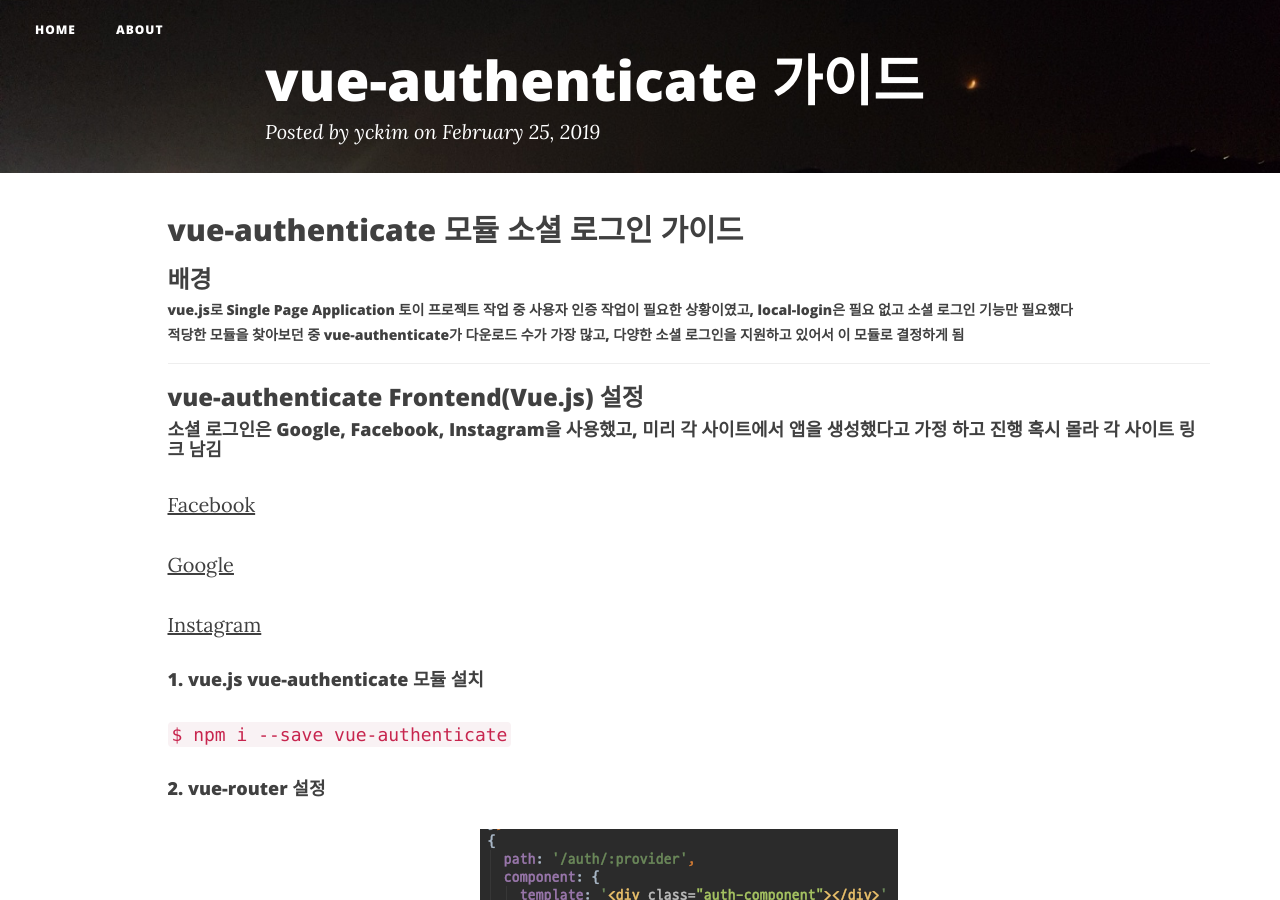
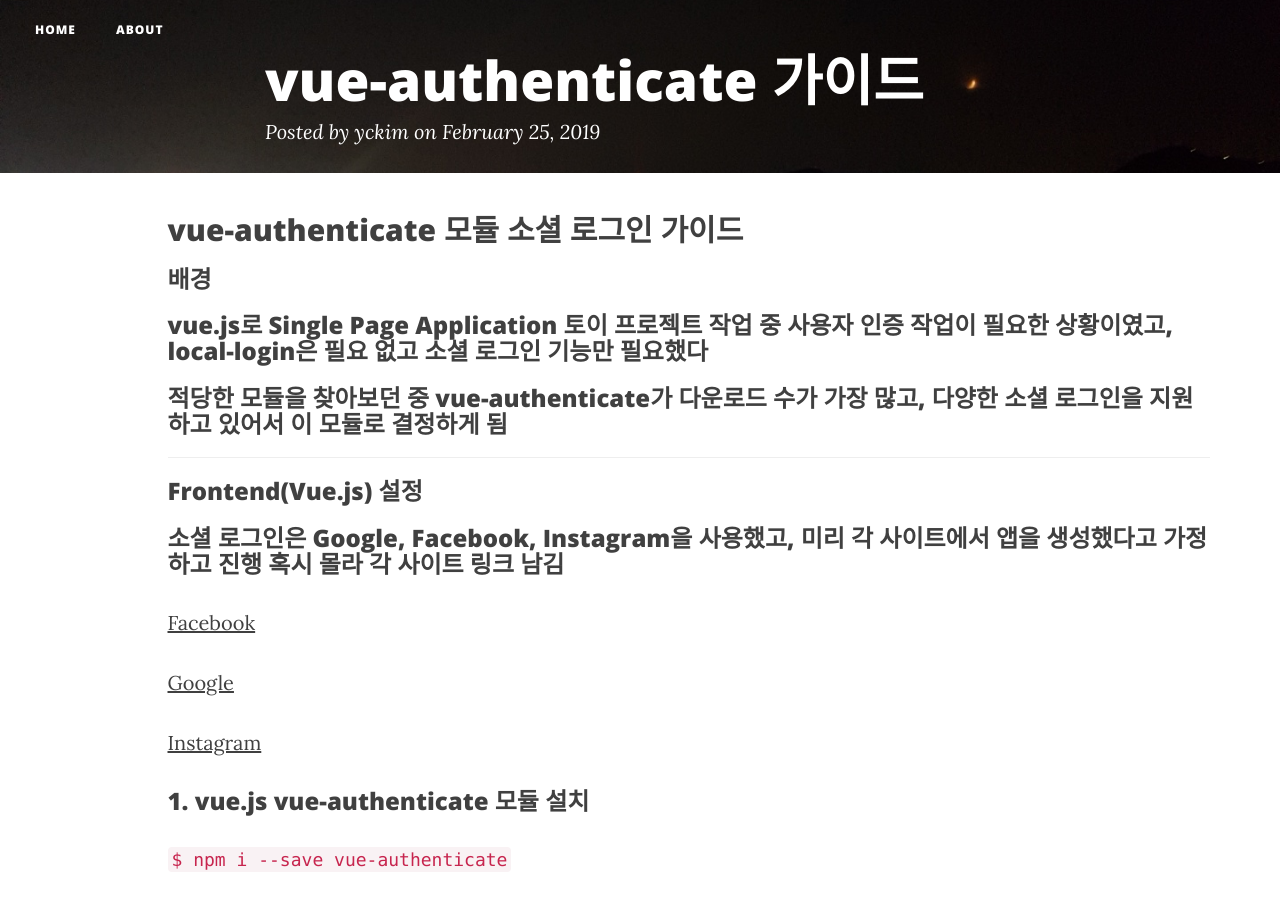
Before and after one commit to kimyeong-chae/kimyeong-chae.github.io, a Jekyll site: the page built from _posts/vuejs/2019-02-26-vue-authenticate-guide.md, in a window 1280 px wide and 900 px high. Built offline with Jekyll 4.4.1, drawn with Linux system fonts in a browser that asks for light colours; nearby versions of some CDN libraries; comment, search, counter and statistics services are not loaded; some of the changed text lies outside the part shown.

Commit message:
modify post

````diff
--- a/_posts/vuejs/2019-02-26-vue-authenticate-guide.md
+++ b/_posts/vuejs/2019-02-26-vue-authenticate-guide.md
@@ -9,49 +9,60 @@ author : yckim
 ## vue-authenticate 모듈 소셜 로그인 가이드
 
 ### 배경
-##### vue.js로 Single Page Application 토이 프로젝트 작업 중 사용자 인증 작업이 필요한 상황이였고, local-login은 필요 없고 소셜 로그인 기능만 필요했다
-##### 적당한 모듈을 찾아보던 중 vue-authenticate가 다운로드 수가 가장 많고, 다양한 소셜 로그인을 지원하고 있어서 이 모듈로 결정하게 됨
----
 
-### vue-authenticate Frontend(Vue.js) 설정
 
-#### 소셜 로그인은 Google, Facebook, Instagram을 사용했고, 미리 각 사이트에서 앱을 생성했다고 가정 하고 진행 **혹시 몰라 각 사이트 링크 남김**
+### vue.js로 Single Page Application 토이 프로젝트 작업 중 사용자 인증 작업이 필요한 상황이였고, local-login은 필요 없고 소셜 로그인 기능만 필요했다
+
+
+### 적당한 모듈을 찾아보던 중 vue-authenticate가 다운로드 수가 가장 많고, 다양한 소셜 로그인을 지원하고 있어서 이 모듈로 결정하게 됨
+
+-----
+
+### Frontend(Vue.js) 설정
+
+
+### 소셜 로그인은 Google, Facebook, Instagram을 사용했고, 미리 각 사이트에서 앱을 생성했다고 가정 하고 진행 **혹시 몰라 각 사이트 링크 남김**
 [Facebook](https://developers.facebook.com/apps/)
 
 [Google](https://console.developers.google.com/apis/)
 
 [Instagram](https://www.instagram.com/developer/clients/manage/)
 
-#### 1. vue.js vue-authenticate 모듈 설치
+### 1. vue.js vue-authenticate 모듈 설치
 `$ npm i --save vue-authenticate`
 
-#### 2. vue-router 설정
+
+### 2. vue-router 설정
 ![1](/img/post/20190226/2.png )
-#### vue-router 가장 하단에 추가함
-
-#### 3. vue.js instance 설정파일에서 vue-authenticate 설정 추가
-![1](/img/post/20190226/1.png )
-#### **redirectUri는 위의 2번에서 설정한 path로 해주면 된다**
-
-#### 4. login component에서 methods 추가
-![1](/img/post/20190226/3.png )
-#### 나의 경우 각 사이트에서 로그인 성공 후 프로필 정보를 받은 후 TODO문에서 backend passport로 로그인 시켰음
+### vue-router 가장 하단에 추가함
 
 
-#### 5. 적절한 태그에 위의 method 호출하게 수정
+### 3. vue.js instance 설정파일에서 vue-authenticate 설정 추가
+![1](/img/post/20190226/1.png )
+### **redirectUri는 위의 2번에서 설정한 path로 해주면 된다**
+
+
+### 4. login component에서 methods 추가
+![1](/img/post/20190226/3.png )
+### 나의 경우 각 사이트에서 로그인 성공 후 프로필 정보를 받은 후 TODO문에서 backend passport로 로그인 시켰음
+
+
+### 5. 적절한 태그에 위의 method 호출하게 수정
 ```
 <div @click="authenticate('google')">
 <div @click="authenticate('facebook')">
 <div @click="authenticate('instagram')">
 ```
 
-#### 이것으로 Vue.js(Frontend) 설정은 끝났다
+
+### 이것으로 Vue.js(Frontend) 설정은 끝났다
 
 ---
 
-## vue-authenticate Backend(Node + Express) 설정
+## Backend(Node + Express) 설정
 
-#### 1. login router 설정
+
+### 1. login router 설정
 ```
 /**
  * social login callback
@@ -154,6 +165,6 @@ function instagramAuth(req, res) {
 }
 ```
 
-#### 이렇게 설정해주면 끝!
+### 이렇게 설정해주면 끝!
 
 ----
````
